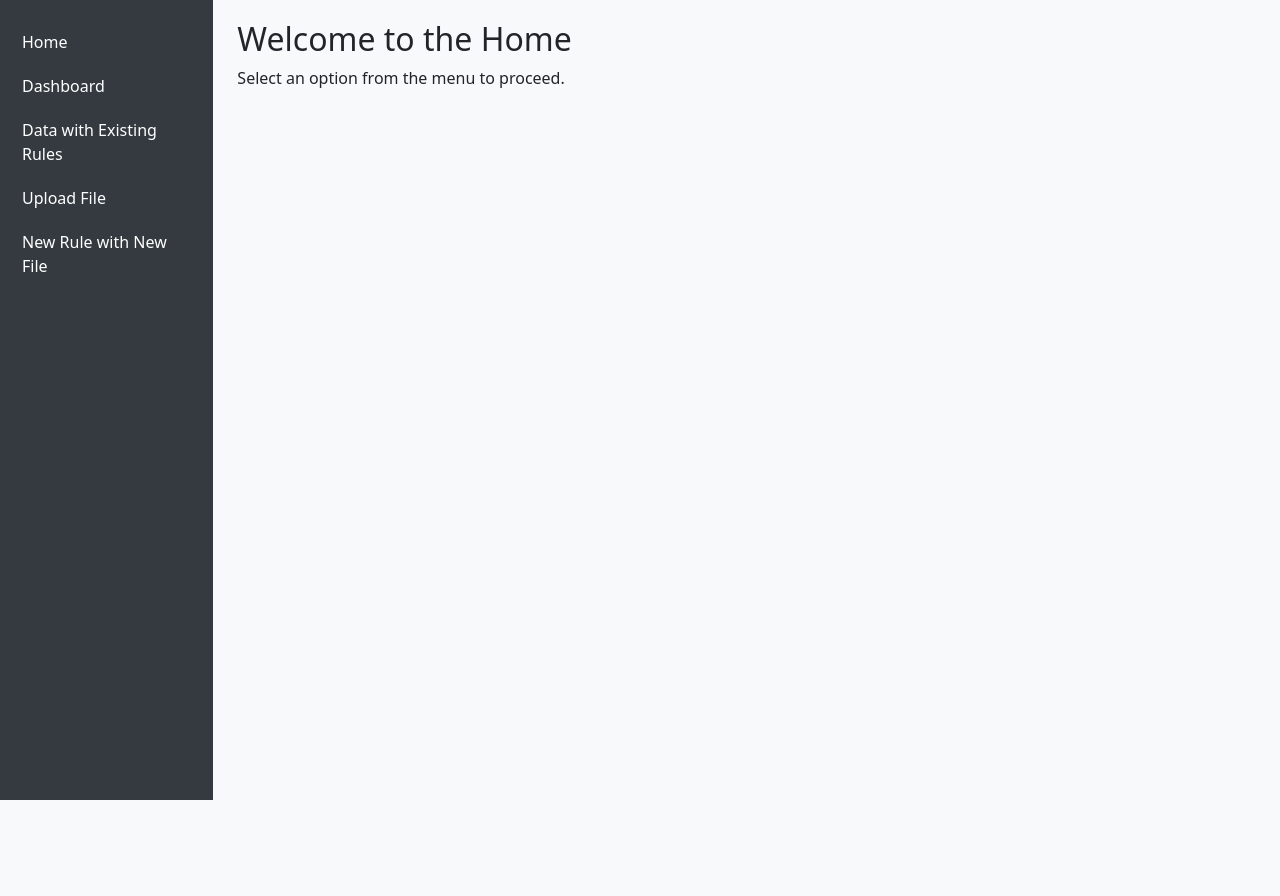
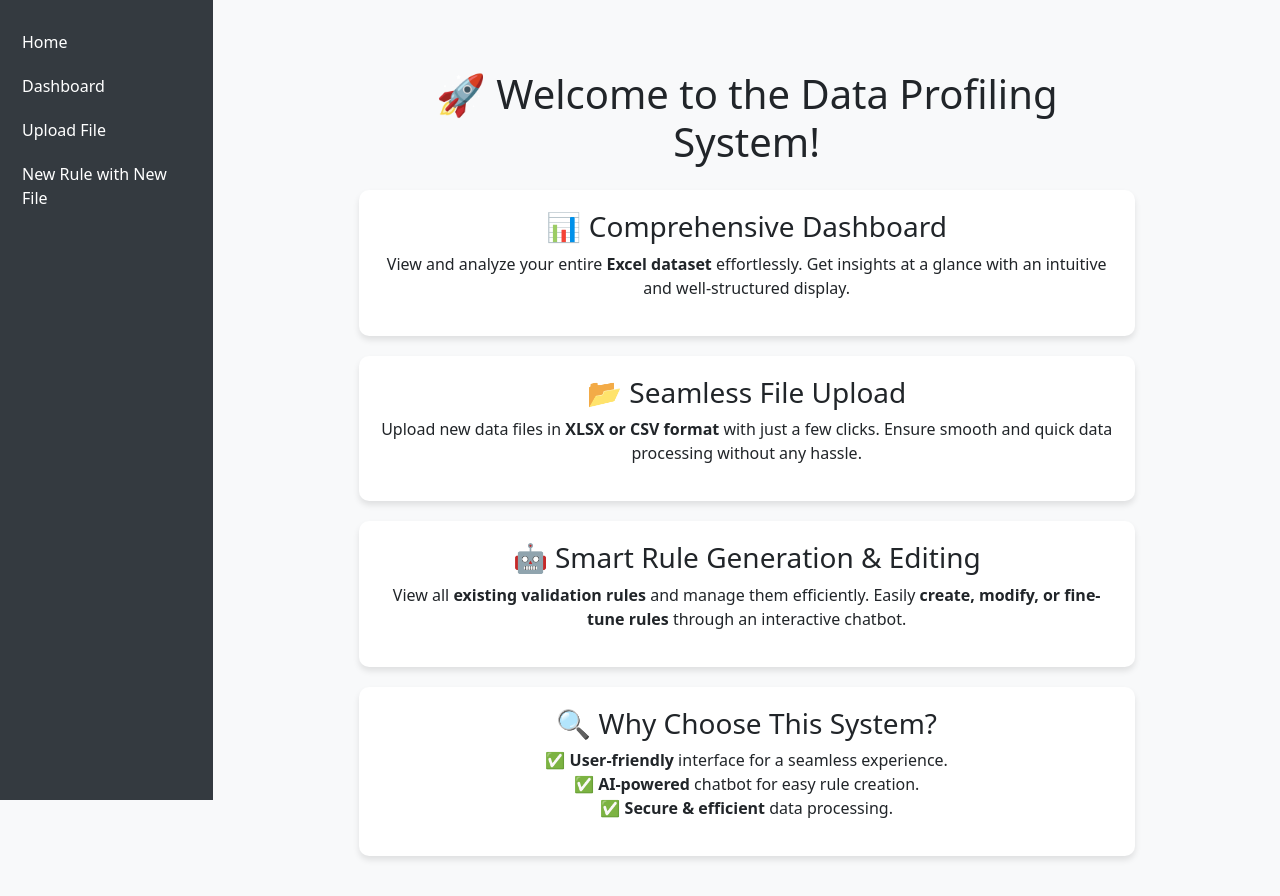
Before and after one commit to ewfx/gaidp-gen-ai-explorer, a Flask app: page / in a window 1280 px wide. Before the commit the page ends 800 px from the top, so only its background shows below. Run offline with Flask 3, Linux system fonts and the light colour scheme.

Commit message:
Add files via upload

```diff
--- a/code/src/app.py
+++ b/code/src/app.py
@@ -42,7 +42,7 @@ def read_file(file_path):
             except UnicodeDecodeError:
                 print("⚠ UnicodeDecodeError: Retrying with 'ISO-8859-1' encoding...")
                 df = pd.read_csv(file_path, encoding='ISO-8859-1', engine='python')
-        elif file_path.endswith(('.xls', '.xlsx','.csv')):
+        elif file_path.endswith(('.xls', '.xlsx')):
             try:
                 df = pd.read_excel(file_path, engine='openpyxl')  # For XLSX files
             except ImportError:
@@ -85,11 +85,6 @@ def home():
 def dashboard():
     return render_template('dashboard.html')
 
-@app.route('/data_rules')
-def data_rules():
-    return render_template('data_rules.html')
-
-
 @app.route('/upload_file')
 def upload_file_page():
     return render_template('upload_file.html')
@@ -106,6 +101,10 @@ def chatbot():
 @app.route('/datawithrules.html')
 def data_with_rules():
     return render_template('datawithrules.html')
+
+@app.route('/data_rules')
+def data_rules():
+    return render_template('data_rules.html')
 
 @app.route('/upload', methods=['POST'])
 def upload_file():
@@ -127,6 +126,7 @@ def upload_file():
 @app.route('/data')
 def get_data():
     try:
+        file_path = request.args.get("file")
         if not os.path.exists(file_path):
             print("File not found!")
         else:
--- a/code/src/templates/data_rules.html
+++ b/code/src/templates/data_rules.html
@@ -3,7 +3,7 @@
 <head>
     <meta charset="UTF-8">
     <meta name="viewport" content="width=device-width, initial-scale=1.0">
-    <title>Vertical Menu Page</title>
+    <title>Hackathon 2025</title>
     <link href="https://cdn.jsdelivr.net/npm/bootstrap@5.3.0/dist/css/bootstrap.min.css" rel="stylesheet">
     <style>
         body {
--- a/code/src/templates/datawithrules.html
+++ b/code/src/templates/datawithrules.html
@@ -3,7 +3,7 @@
 <head>
     <meta charset="UTF-8">
     <meta content="width=device-width, initial-scale=1.0" name="viewport">
-    <title>Vertical Menu Page</title>
+    <title>Hackathon 2025</title>
 
     <!-- jQuery -->
     <script src="https://code.jquery.com/jquery-3.6.0.min.js"></script>
--- a/code/src/templates/home.html
+++ b/code/src/templates/home.html
@@ -3,7 +3,7 @@
 <head>
     <meta charset="UTF-8">
     <meta name="viewport" content="width=device-width, initial-scale=1.0">
-    <title>Vertical Menu Page</title>
+    <title>Hackathon 2025</title>
     <link href="https://cdn.jsdelivr.net/npm/bootstrap@5.3.0/dist/css/bootstrap.min.css" rel="stylesheet">
     <style>
         body {
@@ -26,6 +26,32 @@
         .content {
             padding: 20px;
         }
+
+         .container {
+            max-width: 800px;
+            margin-top: 50px;
+        }
+        .section {
+            background: white;
+            padding: 20px;
+            border-radius: 10px;
+            box-shadow: 0px 4px 6px rgba(0, 0, 0, 0.1);
+            margin-bottom: 20px;
+        }
+        .chatbot {
+            position: fixed;
+            bottom: 20px;
+            right: 20px;
+            background: #007bff;
+            color: white;
+            padding: 10px 20px;
+            border-radius: 50px;
+            cursor: pointer;
+            box-shadow: 0px 4px 6px rgba(0, 0, 0, 0.1);
+        }
+        .chatbot:hover {
+            background: #0056b3;
+        }
     </style>
 </head>
 <body>
@@ -34,15 +60,41 @@
             <nav class="col-md-3 col-lg-2 d-md-block sidebar">
                 <ul class="nav flex-column">
                     <li class="nav-item"><a href="{{ url_for('home') }}" class="nav-link">Home</a></li>
-                   <li class="nav-item"><a href="{{ url_for('dashboard') }}" class="nav-link">Dashboard</a></li>
-                    <li class="nav-item"><a href="{{ url_for('data_rules') }}" class="nav-link">Data with Existing Rules</a></li>
+                   <li class="nav-item"><a href="{{ url_for('dashboard') }}" class="nav-link">Dashboard</a>
                     <li class="nav-item"><a href="{{ url_for('upload_file_page') }}" class="nav-link">Upload File</a></li>
                     <li class="nav-item"><a href="{{ url_for('new_rule') }}" class="nav-link">New Rule with New File</a></li>
                 </ul>
             </nav>
             <main class="col-md-9 ms-sm-auto col-lg-10 px-md-4 content">
-                <h2>Welcome to the Home</h2>
-                <p>Select an option from the menu to proceed.</p>
+
+               <div class="container text-center">
+        <h1 class="mb-4">🚀 Welcome to the Data Profiling System!</h1>
+
+        <div class="section">
+            <h3>📊 Comprehensive Dashboard</h3>
+            <p>View and analyze your entire <strong>Excel dataset</strong> effortlessly. Get insights at a glance with an intuitive and well-structured display.</p>
+        </div>
+
+        <div class="section">
+            <h3>📂 Seamless File Upload</h3>
+            <p>Upload new data files in <strong>XLSX or CSV format</strong> with just a few clicks. Ensure smooth and quick data processing without any hassle.</p>
+        </div>
+
+        <div class="section">
+            <h3>🤖 Smart Rule Generation & Editing</h3>
+            <p>View all <strong>existing validation rules</strong> and manage them efficiently. Easily <strong>create, modify, or fine-tune rules</strong> through an interactive chatbot.</p>
+        </div>
+
+        <div class="section">
+            <h3>🔍 Why Choose This System?</h3>
+            <ul class="list-unstyled">
+                <li>✅ <strong>User-friendly</strong> interface for a seamless experience.</li>
+                <li>✅ <strong>AI-powered</strong> chatbot for easy rule creation.</li>
+                <li>✅ <strong>Secure & efficient</strong> data processing.</li>
+            </ul>
+        </div>
+    </div>
+
             </main>
         </div>
     </div>
```
Also changed, not shown: code/src/Rules_Generator.py (+36 -12 lines), code/src/templates/chatbot.html (+2 -5 lines), code/src/templates/dashboard.html (+46 -5 lines), code/src/templates/new_rule.html (+63 -3 lines), code/src/templates/upload_file.html (+3 -5 lines), 4 other files.
